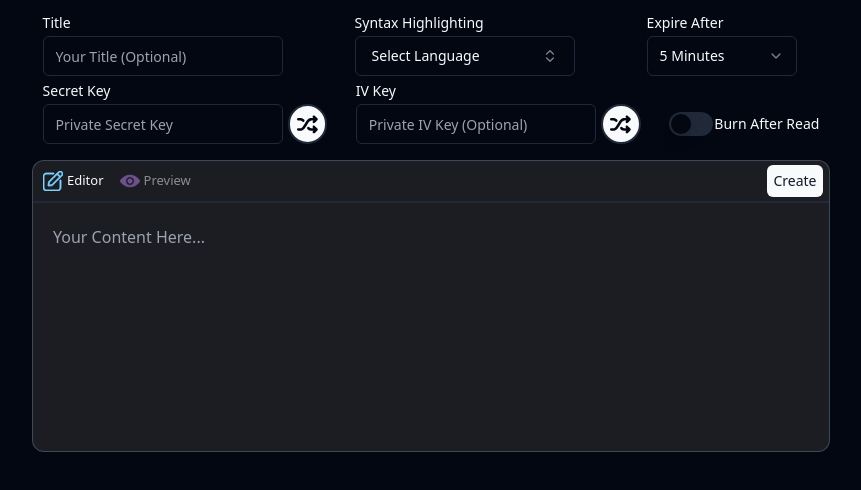
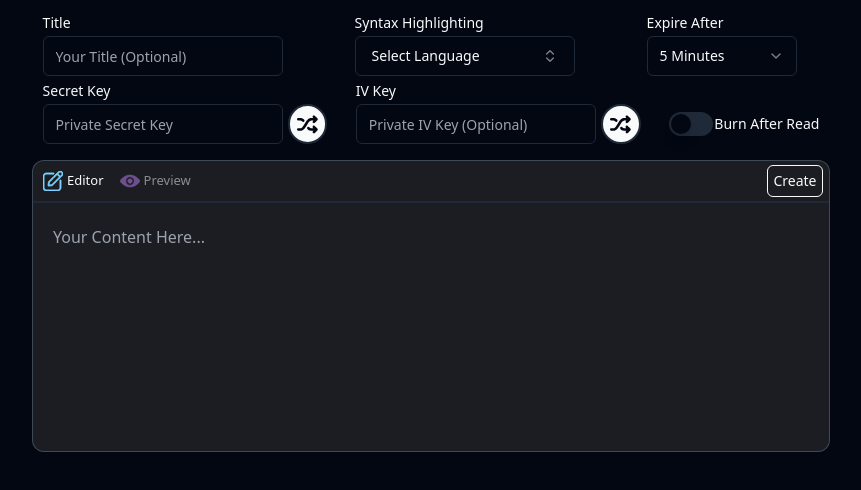
Before and after one commit to IncognitoBin/IncognitoBin, a React (Vite) app in the folder Client/: page /Create in a window 1280 px wide. Shown: the top 490 px of the page, without its empty margins (209-1070 px from the left). Built offline with nearby package versions, Linux system fonts and the light colour scheme.

Commit message:
Client: Update Create Paste Button appearance

```diff
--- a/Client/src/components/CreatePaste/Body/ContentHeader.tsx
+++ b/Client/src/components/CreatePaste/Body/ContentHeader.tsx
@@ -38,7 +38,7 @@ const ContentHeader: React.FC<ContentAreaProps> = ({
           </div>
           <div className="flex items-center justify-between [&>div:hover]:opacity-100 [&>div:hover]:bg-[var(--chal-itm-sktn-bg)] [&>div]:p-1.5 [&>div]:text-center [&>div]:rounded-md [&>div]:cursor-pointer [&>div]:ml-1">
             <div className={cn("flex gap-1 items-center")}>
-              <Button onClick={CreateAction} className="h-8 w-14 text-sm">
+              <Button onClick={CreateAction} className="h-8 w-14 text-sm border-[1px] border-current" variant={"ghost"}>
                 Create
               </Button>
             </div>
```
